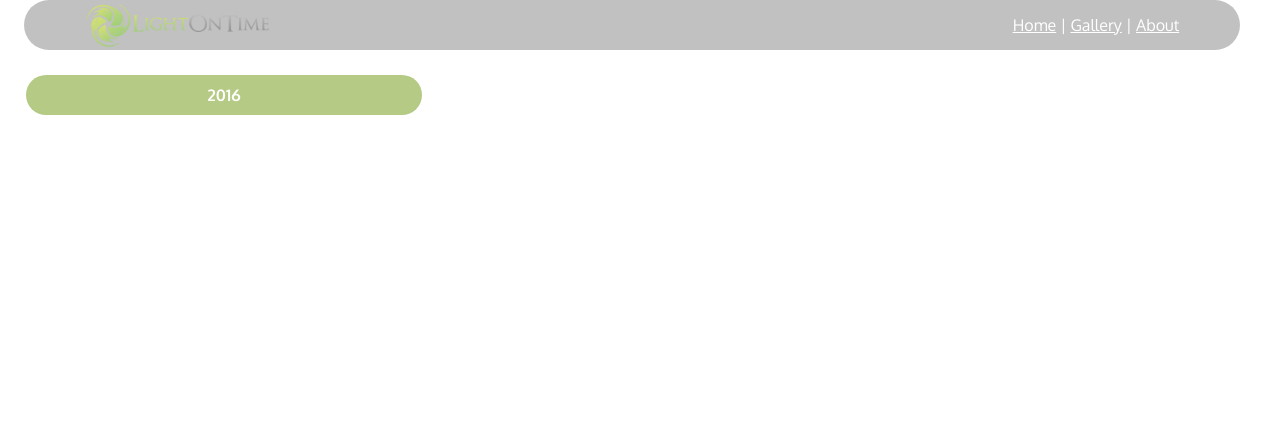
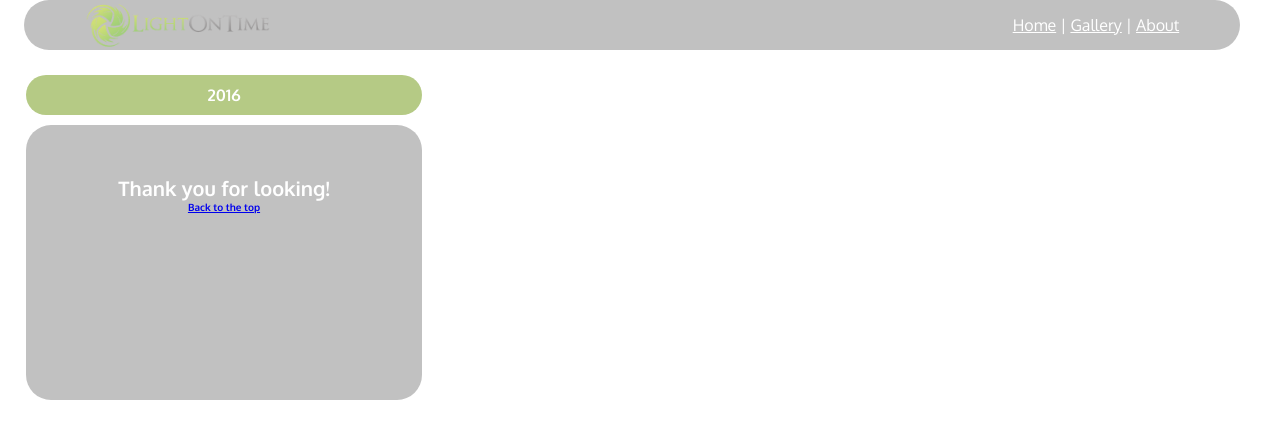
Before and after one commit to codifynw/codyscapes, a Django app: page /photos/ in a window 1280 px wide. Shown: the top 439 px of the page. Run offline with Django 3.2, Linux system fonts and the light colour scheme; data that the repository does not hold is empty; some libraries are stand-ins or nearby versions.

Commit message:
added a buffer at the bottom for small images that wont be scrolled to without it.

```diff
--- a/photos/static/photos/css/main.css
+++ b/photos/static/photos/css/main.css
@@ -160,3 +160,9 @@ a:visited {
 a:hover {
   color: rgba(181,202,133,1);
 }
+
+#photo-buffer {
+  padding-top: 50px;
+  height: 200px;
+  text-align: middle;
+}
--- a/photos/templates/photos/index.html
+++ b/photos/templates/photos/index.html
@@ -28,6 +28,12 @@
 				</div>
 			</div>
 		{% endfor %}
+			<div class='photo' id='photo-buffer'>
+				<div class='photo_title'>Thank you for looking!</div>
+				<div class='purchase_link'>
+					<a href='/photos/'>Back to the top</a>
+				</div>
+			</div>
 	</div>
 </div>
 
```
Also changed, not shown: README.md.
